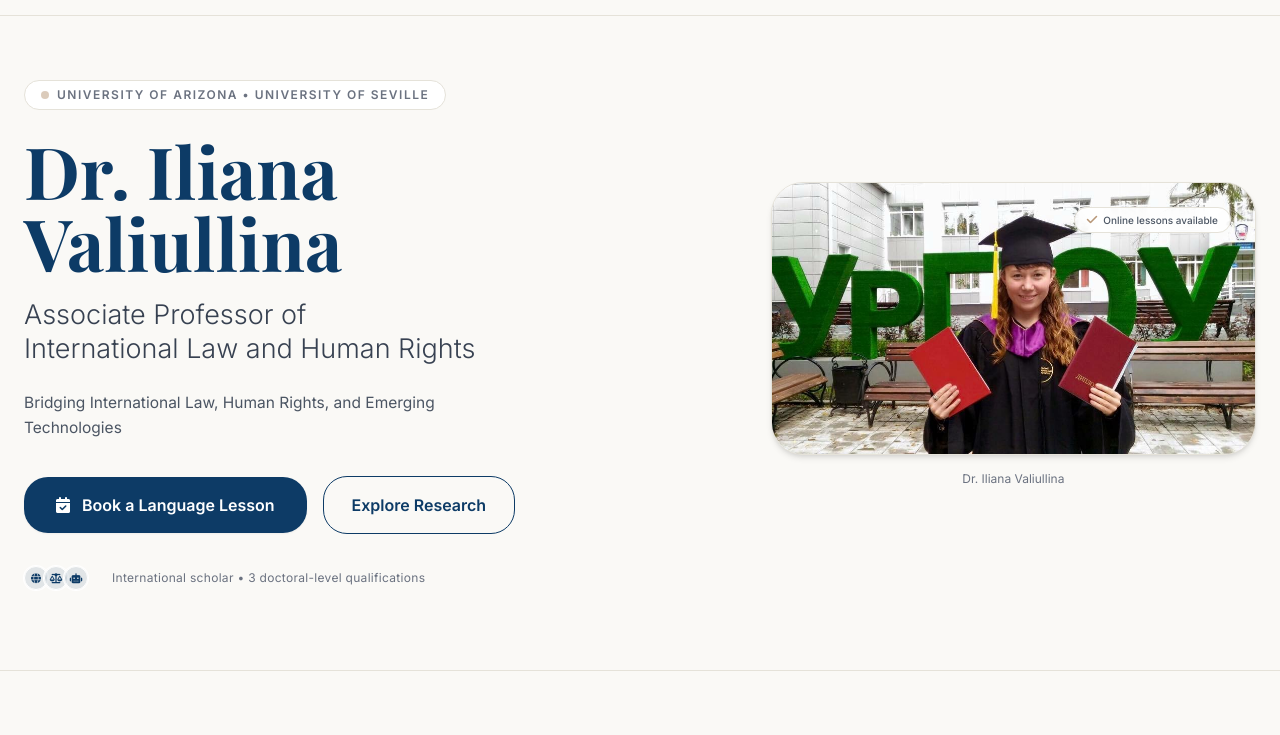
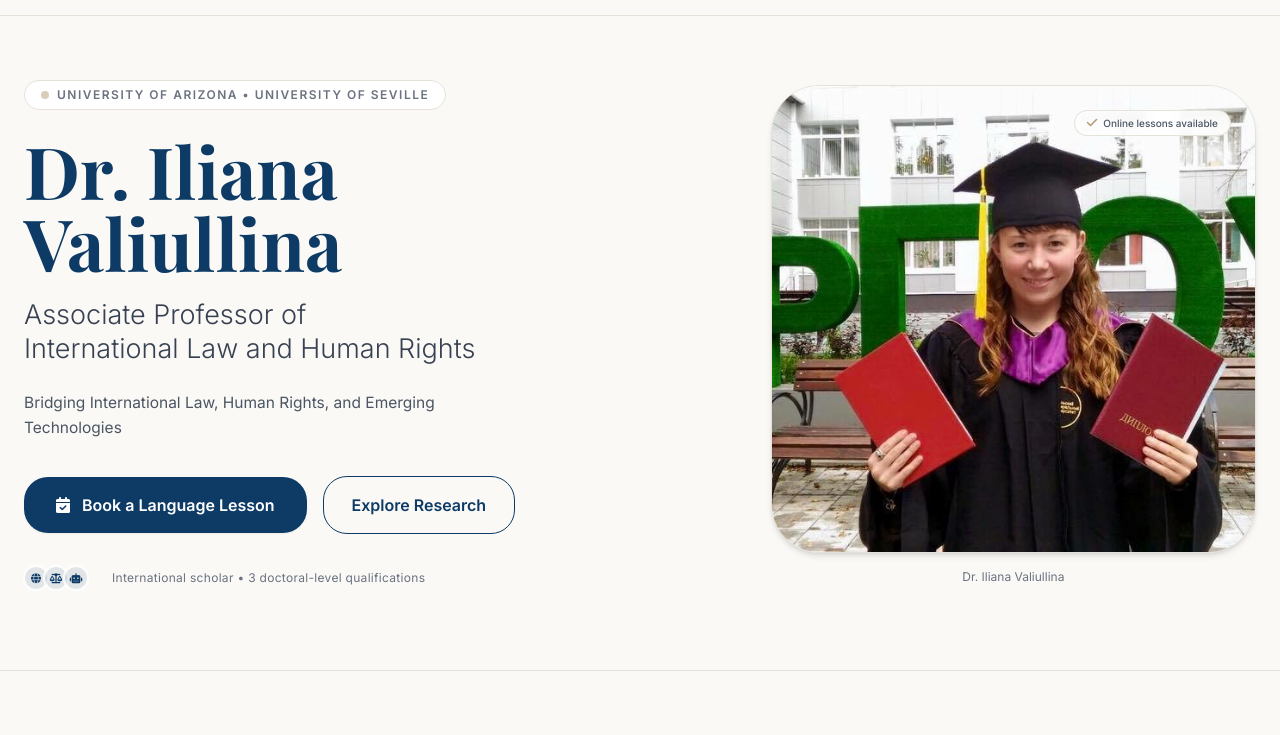
Before and after one commit to neilmcc85/dr-iliana-valiullina-website, a plain HTML site: page index.html in a window 1280 px wide. Shown: the part 65-800 px from the top of the page. Drawn offline with nearby package versions, Linux system fonts and the light colour scheme.

Commit message:
Restore hero photo framing

```diff
--- a/index.html
+++ b/index.html
@@ -393,7 +393,7 @@
             <!-- Professional Photo -->
             <div class="md:col-span-5 lg:col-span-5 mt-12 md:mt-0">
                 <div class="relative mx-auto max-w-[340px] md:max-w-none">
-                    <div class="aspect-video w-full rounded-[2rem] border border-[#E5E2D9] overflow-hidden shadow-md relative bg-white">
+                    <div class="aspect-[4/3.85] w-full rounded-[3rem] border border-[#E5E2D9] overflow-hidden shadow-md relative bg-white">
                         <img
                             src="/images/profile-v2.jpg"
                             alt="Dr. Iliana Valiullina — Associate Professor of International Law and Human Rights"
```
